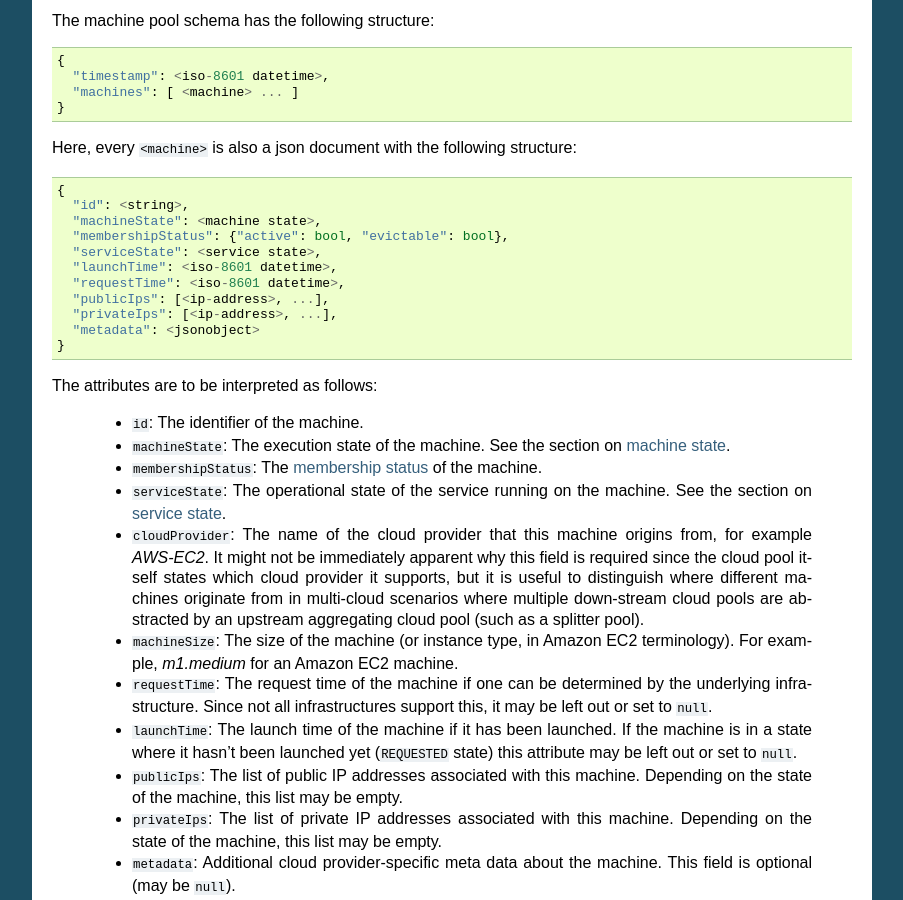
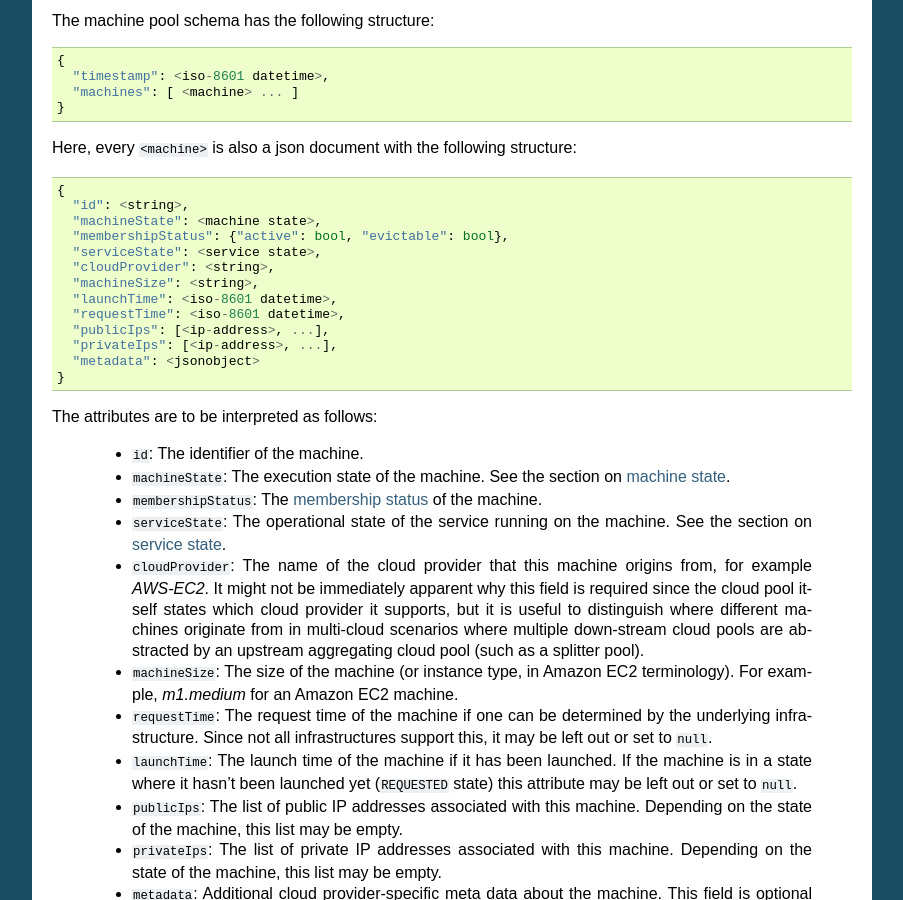
Before and after one commit to elastisys/cloudpool.restapi, a Sphinx documentation site: the page built from docs/api.rst, in a window 1280 px wide and 900 px high, scrolled down 9398 px. Shown: the whole window, without its empty margins (198-1101 px from the left). Built offline with Sphinx 7.4.7, drawn with Linux system fonts in a browser that asks for light colours.

Commit message:
minor fix to machine pool message

```diff
--- a/docs/api.rst
+++ b/docs/api.rst
@@ -615,6 +615,8 @@ Here, every ``<machine>`` is also a json document with the following structure:
     "machineState": <machine state>,
     "membershipStatus": {"active": bool, "evictable": bool},
     "serviceState": <service state>,
+    "cloudProvider": <string>,
+    "machineSize": <string>,
     "launchTime": <iso-8601 datetime>,
     "requestTime": <iso-8601 datetime>,
     "publicIps": [<ip-address>, ...],
```
